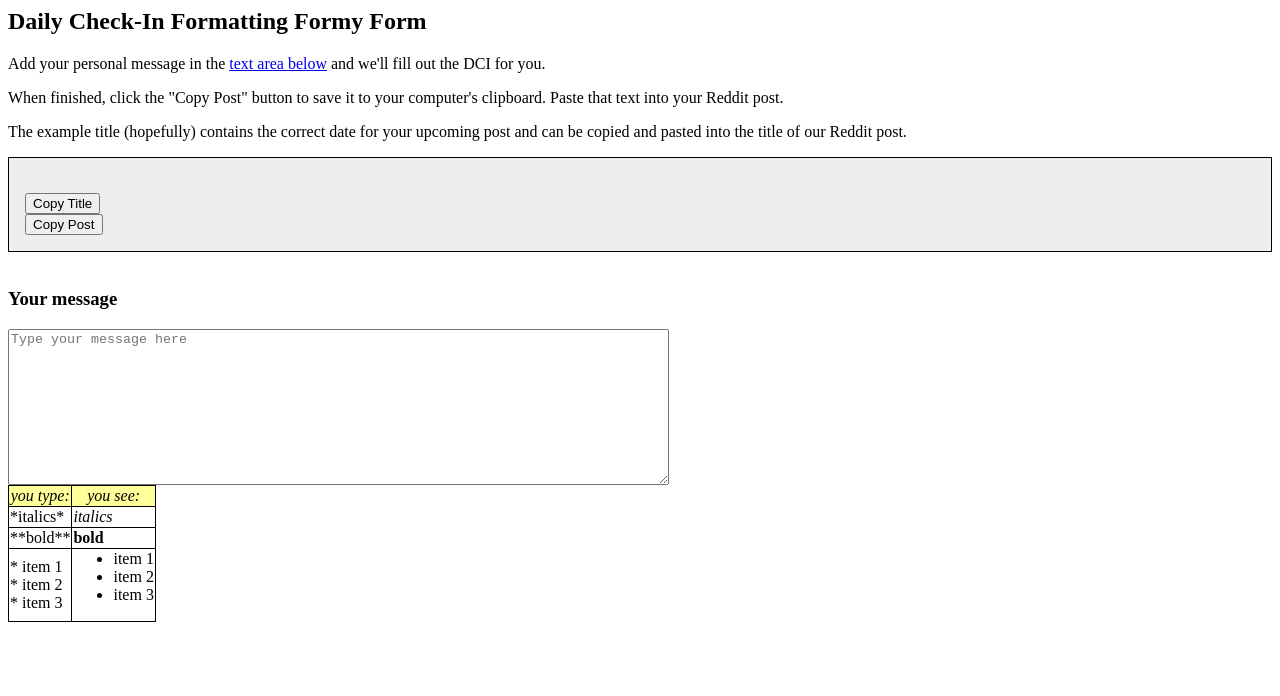
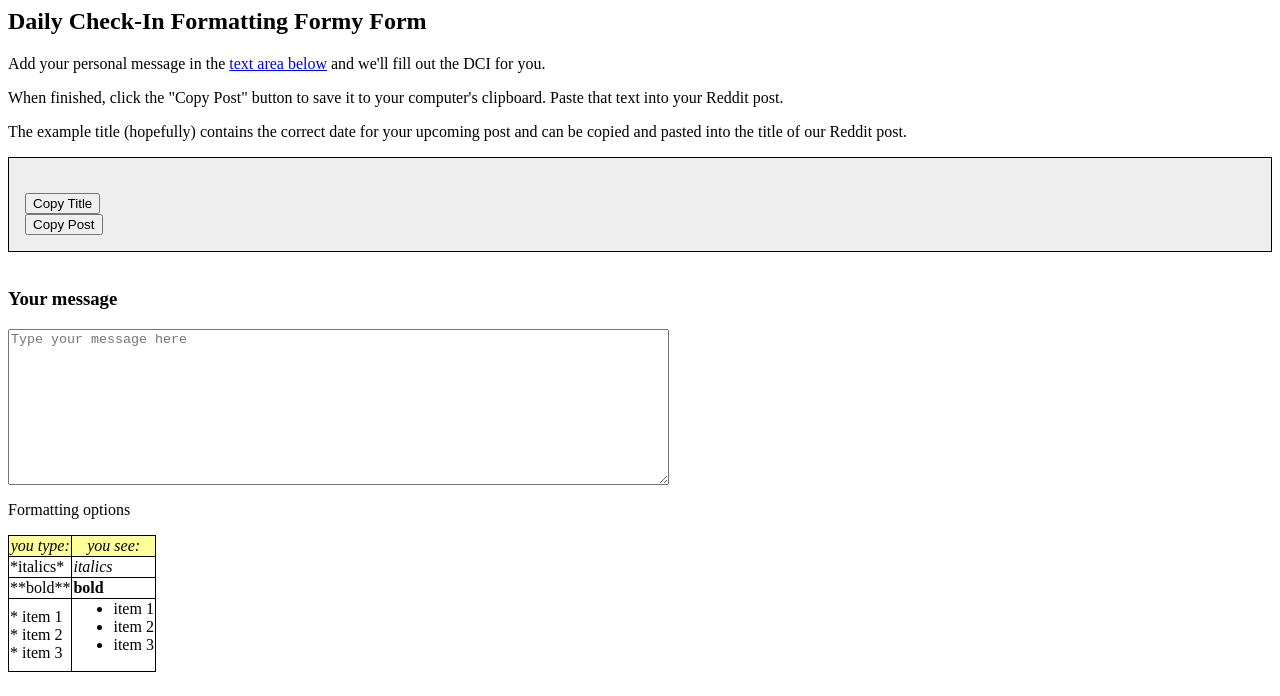
Before and after one commit to soberingthought/dci_form, a plain HTML site: page index.html in a window 1280 px wide. Drawn offline with nearby package versions, Linux system fonts and the light colour scheme; some packages are replaced by stand-ins of ours; a script that the page names is missing.

Commit message:
Mild fixes to formatting options

```diff
--- a/index.html
+++ b/index.html
@@ -38,7 +38,9 @@
     <br>
     <h3>Your message</h3>
     <textarea id="user_text" rows=10 cols=80 placeholder="Type your message here"></textarea>
-
+    <p>
+      Formatting options
+    </p>
     <table class="md">
       <tbody>
         <tr style="background-color: #ffff99; text-align: center">
```
Lines whose indentation alone changed are shown as unchanged.
